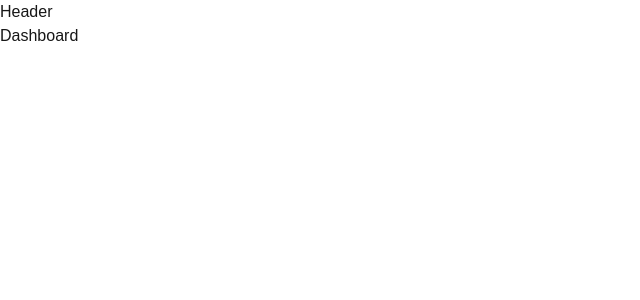
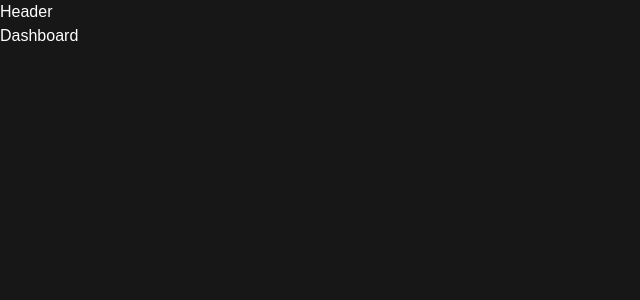
Before and after one commit to zacharias1219/mysivi, a Next.js app: page / in a window 1280 px wide. Shown: the top 300 px of the page, without its empty margins (0-640 px from the left). Built offline with nearby package versions, Linux system fonts and the light colour scheme.

Commit message:
Update color scheme in globals.css

```diff
--- a/app/globals.css
+++ b/app/globals.css
@@ -3,14 +3,14 @@
 @tailwind utilities;
 
 :root {
-  --background: #ffffff;
-  --foreground: #171717;
+  --background: #171717;
+  --foreground: #ffffff;
 }
 
 @media (prefers-color-scheme: dark) {
   :root {
-    --background: #0a0a0a;
-    --foreground: #ededed;
+    --background: #ffffff;
+    --foreground: #171717;
   }
 }
 
```
